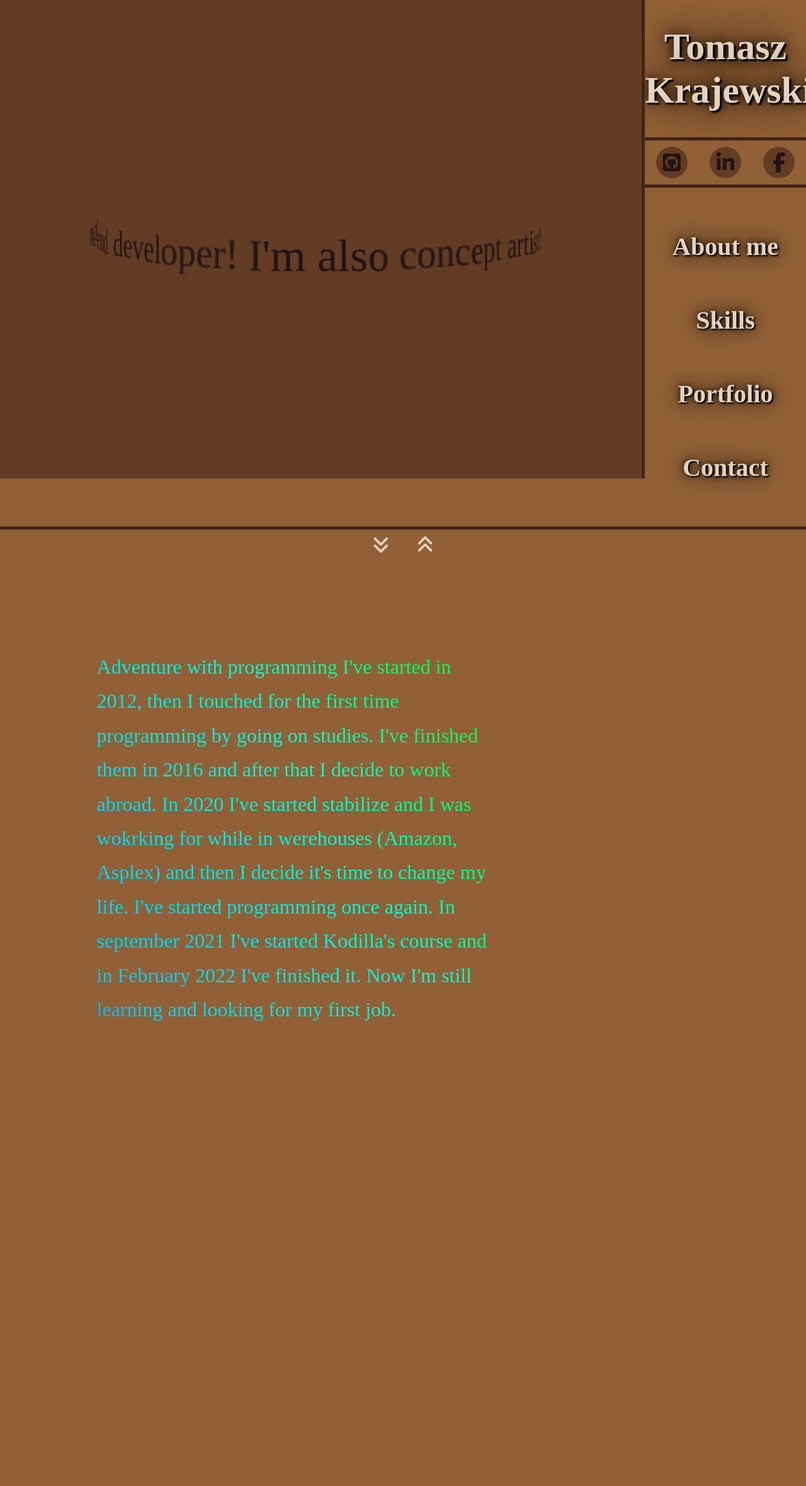
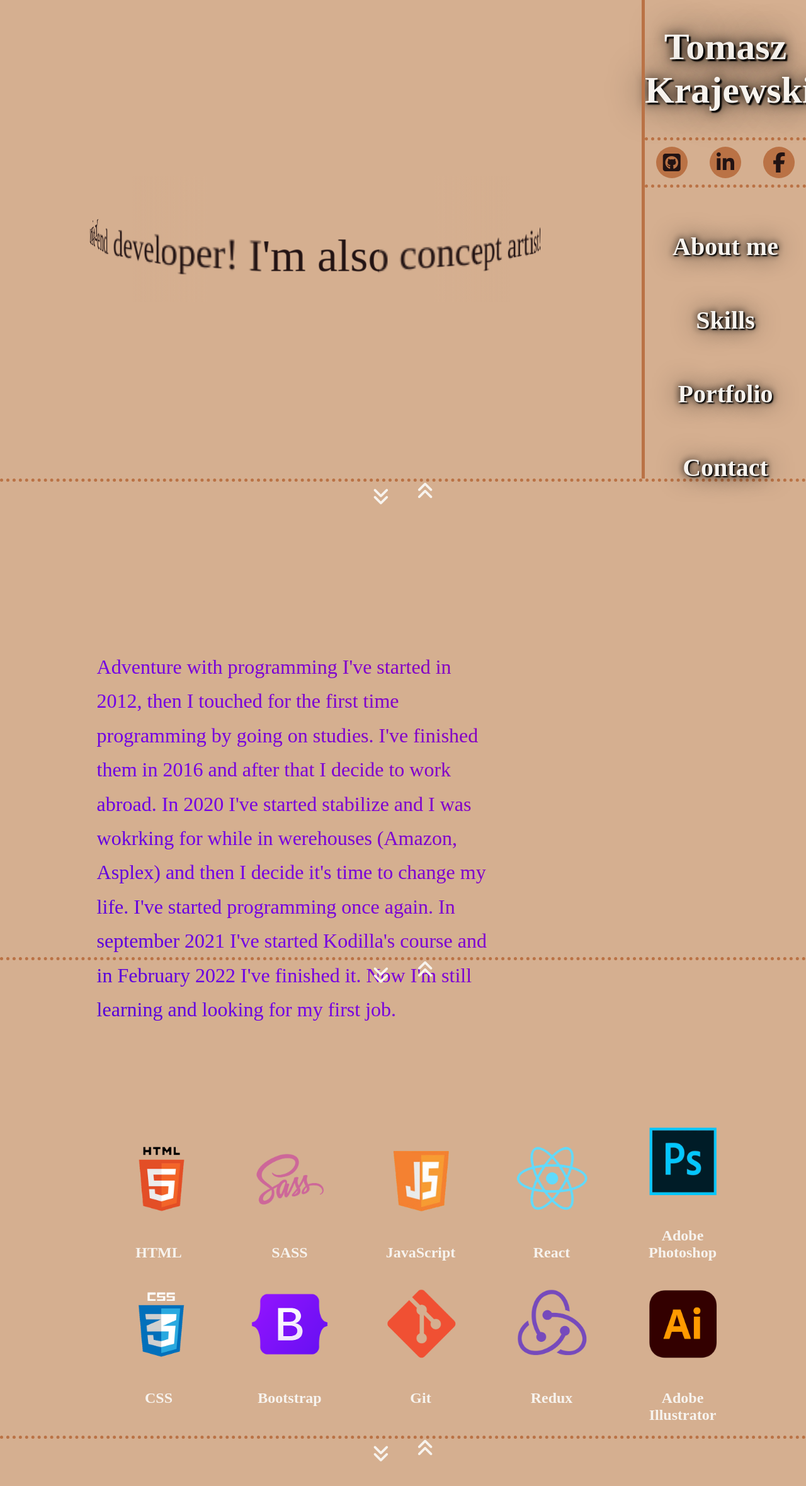
Before and after one commit to Kraianeczek/Portfolio, a website: page index.html in a window 1280 px wide. Shown: the top 2360 px of the page at 63% size. Before the commit the page ends 1630 px from the top, so only its background shows below. Drawn offline with Linux system fonts and the light colour scheme.

Commit message:
wadd some changes

```diff
--- a/index.html
+++ b/index.html
@@ -8,7 +8,7 @@
   </head>
   <body>
     <header>
-      <div class="container" id="home">
+      <div class="top-container" id="home">
         <div class="selfie">
           <div class="block2">
           <div class="container2">
@@ -48,9 +48,9 @@
             </div>
             <div class="links">
               <a href="#about">About me</a>
-              <a href="#">Skills</a>
-              <a href="#">Portfolio</a>
-              <a href="#">Contact</a>
+              <a href="#skills">Skills</a>
+              <a href="#portfolio">Portfolio</a>
+              <a href="#contact">Contact</a>
             </div>
         </div>
       </div>
@@ -61,14 +61,72 @@
       </div>
     </header>
     <div class="about">
-      <div class="am">
+      <div class="rest-containers">
+        <div class="am-box">
           <h2 class="subtitle">About me</h2>
+        </div>
+        <div class="text-box">
+          <p class="type">Adventure with programming I've started in 2012, then I touched for the first time programming by going on studies. I've finished them in 2016 and after that I decide to work abroad.
+            In 2020 I've started stabilize and I was wokrking for while in werehouses (Amazon, Asplex) and then I decide it's time to change my life. I've started programming once again.
+            In september 2021 I've started Kodilla's course and in February 2022 I've finished it. Now I'm still learning and looking for my first job.
+          </p>
+        </div>
+        <img src="images/cv.png">
       </div>
-      <div class="text-box">
-        <p class="type">Adventure with programming I've started in 2012, then I touched for the first time programming by going on studies. I've finished them in 2016 and after that I decide to work abroad.
-          In 2020 I've started stabilize and I was wokrking for while in werehouses (Amazon, Asplex) and then I decide it's time to change my life. I've started programming once again.
-          In september 2021 I've started Kodilla's course and in February 2022 I've finished it. Now I'm still learning and looking for my first job.
-        </p>
+      <div class="arrows" id="skills">
+        <a href="#skills"><i class="fas fa-angle-double-down"></i></a>
+        <a href="#about"><i class="fas fa-angle-double-up"></i></a>
+      </div>
+    </div>
+    <div class="skills">
+      <div class="rest-containers">
+        <div class="skill-box">
+          <h2 class="subtitle">Skills</h2>
+        </div>
+        <div class="img-container">
+          <ul>
+            <li><img src="images/html.png"><h2>HTML</h2></li>
+            <li><img src="images/css.png"><h2>CSS</h2></li>
+          </ul>
+          <ul>
+            <li><img src="images/sass.png"><h2>SASS</h2></li>
+            <li><img src="images/bs.png"><h2>Bootstrap</h2></li>
+          </ul>
+          <ul>
+            <li><img src="images/js.png"><h2>JavaScript</h2></li>
+            <li><img src="images/git.png"><h2>Git</h2></li>
+          </ul>
+          <ul>
+            <li><img src="images/react.png"><h2>React</h2></li>
+            <li><img src="images/redux.png"><h2>Redux</h2></li>
+          </ul>
+          <ul>
+            <li><img src="images/ps.png"><h2>Adobe Photoshop</h2></li>
+            <li><img src="images/ai.png"><h2>Adobe Illustrator</h2></li>
+          </ul>
+        </div>
+      </div>
+      <div class="arrows" id="portfolio">
+        <a href="#portfolio"><i class="fas fa-angle-double-down"></i></a>
+        <a href="#skills"><i class="fas fa-angle-double-up"></i></a>
+      </div>
+    </div>
+    <div class="portfolio">
+      <div class="rest-containers">
+        <div class="portfolio-box">
+          <h2 class="subtitle">Portfolio</h2>
+        </div>
+      </div>
+      <div class="arrows" id="contact">
+        <a href="#contact"><i class="fas fa-angle-double-down"></i></a>
+        <a href="#portfolio"><i class="fas fa-angle-double-up"></i></a>
+      </div>
+    </div>
+    <div class="contact">
+      <div class="top-container">
+        <div class="contact-box">
+          <h2 class="subtitle">Contact</h2>
+        </div>
       </div>
     </div>
   </body>
--- a/sass/style.scss
+++ b/sass/style.scss
@@ -5,9 +5,9 @@ napis srodek efeeed
 */
 
 $vars: (
-    wwhite: #e3d3c0,
-    lightb: #916037,
-    semib: #623c24,
+    wwhite: #f7f3ee,
+    lightb: #d5af90,
+    semib: #ba7245,
     darkb: #422418,
     bblack: #221313,
 );
@@ -23,14 +23,10 @@ $vars: (
     };
     --ts: #000;
     --gradient: linear-gradient(60deg,
-        #0000ff,
-        #00ccff,
-        #00ffcc,
-        #00ff00,
-        #66ff33,
-        #ffff00,
-        #ff6600,
-        #ff66ff
+    #0000b3,
+    #7300e6,
+    #990099,
+    #cc0000
     );
 }
 
@@ -46,21 +42,78 @@ body {
     min-width: 1180px;
 }
 
+.rest-containers {
+    display: flex;
+    height: 90vh;
+}
+
+.about, .skills {
+    height: 95vh;
+}
+
+.am-box, .skill-box, .portfolio-box, .contact-box {
+    display: flex;
+    justify-content: center;
+    align-items: center;
+    height: 10vh;
+    width: 0vw;
+    @include var(background-color, wwhite);
+    border-radius: 30px;
+    transition-duration: 2s;
+}
+
+.subtitle {
+    font-size: 0px;
+    transition-delay: 0.5s;
+    transition-duration: 1s;
+}
+
+/*******************************  ARROWS  ********************************/
+
+.arrows {
+    height: calc(5vh - 5px);
+    text-align: center;
+    padding: 0;
+    border-top: 5px dotted var(--semib);
+}
+
+.arrows .fa-angle-double-down {
+    margin: 0 20px;
+    @include var(color, wwhite);
+    font-size: 30px;
+    animation: slide1 ease-in-out 1.5s 0s infinite;
+}
+
+.arrows .fa-angle-double-up {
+    margin: 0 20px;
+    @include var(color, wwhite);
+    font-size: 30px;
+    animation: slide1 ease-in-out 1.5s 0.5s infinite;
+}
+
+@keyframes slide1 {
+    0%, 100% {transform: translate(0, 0);}
+    50% {transform: translate(0, 10px);}
+}
+
+.arrows i:hover {
+    font-size: 34px;
+}
+
 /****************************************  HEADER  ********************************/
 
 header {
     height: 100vh;
 }
 
-.container {
+.top-container {
     display: flex;
+    height: 95vh;
 }
 
 .selfie {
     width: 80%;
-    height: 95vh;
-    @include var(background-color, semib);
-    border-right: 5px solid var(--darkb);
+    border-right: 5px solid var(--semib);
     display: grid;
     place-items: center;
     perspective: 500px;
@@ -110,7 +163,7 @@ $width: 77.5px;
 .block {
   position: absolute;
   width: 600px; height: 200px;
-  background-image: linear-gradient(90deg, transparent, #623c24, #623c24, #623c24, #623c24, transparent);
+  background-image: linear-gradient(90deg, transparent, #d5af90, #d5af90, #d5af90, #d5af90, transparent);
   transform: translate(-50%, -50%);
 }
 
@@ -132,8 +185,8 @@ $width: 77.5px;
 .icons {
     display: flex;
     justify-content: space-around;
-    border-top: 5px solid var(--darkb);
-    border-bottom: 5px solid var(--darkb);
+    border-top: 5px dotted var(--semib);
+    border-bottom: 5px dotted var(--semib);
 }
 
 .icons a {
@@ -198,61 +251,15 @@ $width: 77.5px;
     transform: scale(0.5);
 }
 
-/*******************************  ARROWS  ********************************/
-
-header .arrows {
-    text-align: center;
-    padding: 0px 0;
-    border-top: 5px solid var(--darkb);
-}
-
-header .arrows i {
-    margin: 0 20px;
-    @include var(color, wwhite);
-    font-size: 30px;
-    animation: slide1 ease 1.5s infinite;
-}
-
-@keyframes slide1 {
-    0%, 100% {transform: translate(0, 0);}
-    50% {transform: translate(0, 10px);}
-}
-
-header .arrows i:hover {
-    font-size: 34px;
-}
-
 /*******************************  ABOUT  ********************************/
 
-.about {
-    display: flex;
-    height: 100vh;
-}
-
-.about .am {
-    display: flex;
-    justify-content: center;
-    align-items: center;
-    height: 10vh;
-    width: 0vw;
-    @include var(background-color, wwhite);
-    border-radius: 30px;
-    transition-duration: 2s;
-}
-
-.about:hover .am {
+.about:hover .am-box {
     margin-top: 30px;
     width: 35vw;
     border-radius: 30px;
 }
 
-.about .am .subtitle {
-    font-size: 0px;
-    transition-delay: 0.5s;
-    transition-duration: 1s;
-}
-
-.about:hover .am .subtitle {
+.about:hover .am-box .subtitle {
     @include var(color, bblack);
     font-size: 48px;
 }
@@ -275,9 +282,90 @@ header .arrows i:hover {
     color: transparent;
     background-position: left;
     background-image: var(--gradient);
-    animation: bg-anim 30s linear infinite alternate;
+    animation: bg-anim 15s linear infinite alternate;
 }
 
 @keyframes bg-anim {
     0% { background-position: left; } 100% { background-position: right; }
 }
+
+.about img {
+    position: absolute;
+    height: 40%;
+    left: 90vw;
+    border: 2px solid #000;
+    border-radius: 50%;
+    transform: scale(0);
+    transition: 2s ease-out;
+}
+
+.about:hover img {
+    transform: scale(1);
+    left: 75vw;
+}
+
+
+/*************************************  SKILLS  ********************************/
+
+.skills:hover .skill-box {
+    margin-top: 30px;
+    width: 35vw;
+    border-radius: 30px;
+}
+
+.skills:hover .skill-box .subtitle {
+    @include var(color, bblack);
+    font-size: 48px;
+}
+
+.skills .img-container {
+    position: absolute;
+    display: flex;
+    align-items: center;
+    margin: 0 10vw;
+}
+
+.skills ul {
+    margin-top: 25vh;
+    list-style-type: none;
+}
+
+.skills li {
+    margin: 5px;
+}
+
+.skills img {
+    width: 10vw;
+    margin: 15px;
+}
+
+.skills li h2 {
+    text-align: center;
+    @include var(color, wwhite)
+}
+
+/*************************************  PORTFOLIO  ********************************/
+
+.portfolio:hover .portfolio-box {
+    margin-top: 30px;
+    width: 35vw;
+    border-radius: 30px;
+}
+
+.portfolio:hover .portfolio-box .subtitle {
+    @include var(color, bblack);
+    font-size: 48px;
+}
+
+/*************************************  CONTACT  ********************************/
+
+.contact:hover .contact-box {
+    margin-top: 30px;
+    width: 35vw;
+    border-radius: 30px;
+}
+
+.contact:hover .contact-box .subtitle {
+    @include var(color, bblack);
+    font-size: 48px;
+}
```
Also changed, not shown: images/ai.png (added), images/bs.png (added), images/css.png (added), images/cv.png (added), images/git.png (added), images/html.png (added), images/js.png (added), images/ps.png (added), images/react.png (added), images/redux.png (added), images/sass.png (added), sass/style.css, sass/style.min.css.
